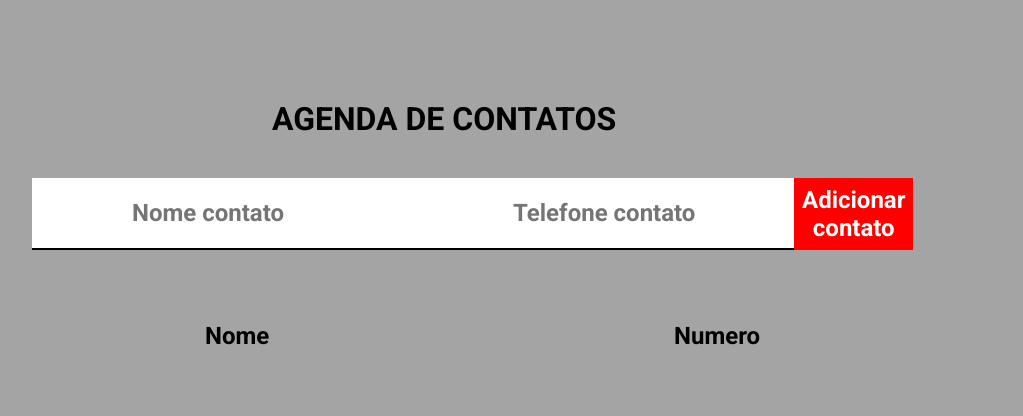
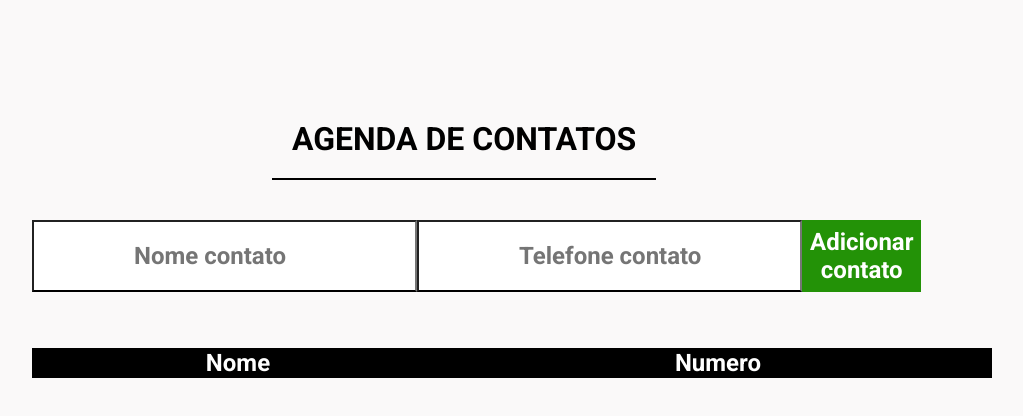
Before and after one commit to DenyCodes/agenda_contatos, a plain HTML site: page index.html in a window 1280 px wide. Shown: the whole page, without its empty margins (128-1151 px from the left). Drawn offline with Linux system fonts and the light colour scheme.

Commit message:
Add files via upload

```diff
--- a/main.css
+++ b/main.css
@@ -6,8 +6,13 @@
 }
 
 body {
-    background-color: rgba(0, 0, 0, 0.356);
+    background-color: rgb(250, 249, 249);
     padding-top: 100px;
+}
+
+h1 {
+    border-bottom: 2px solid #000;
+    padding: 20px;
 }
 
 header {
@@ -33,15 +38,15 @@ form {
 
 form input {
     font-size: 24px;
-    background-color: #FFF;
-    border: none;
+    background-color: #ffffff;
     border-bottom: 2px solid #000;
     padding: 20px 0;
     padding-left: 100px;
 }
 
+
 form button {
-    background-color: rgb(255, 0, 0);
+    background-color: rgb(35, 146, 7);
     color: #FFF;
     font-size: 24px;
     font-weight: bold;
@@ -55,8 +60,9 @@ table {
 }
 
 table th {
-    border-bottom: #000;
-    padding: 16px 0;
+    color: #ffffff;
+    background-color: #000000;
+    padding: 1px;
     font-size: 24px;
     font-weight: bold;
 
```
